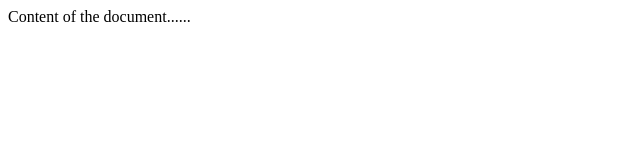
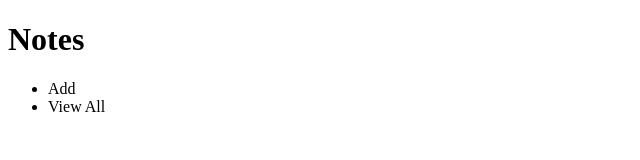
Before and after one commit to dwiprabowo/html5, a plain HTML site: page notes/index.html in a window 1280 px wide. Shown: the whole page, without its empty margins (0-640 px from the left). Drawn offline with Linux system fonts and the light colour scheme.

Commit message:
notes, first task

```diff
--- a/notes/index.html
+++ b/notes/index.html
@@ -2,9 +2,13 @@
 <html lang="en">
   <head>
     <meta charset="UTF-8">
-    <title>Title of the document</title>
+    <title>Notes</title>
   </head>
   <body>
-    Content of the document......
+    <h1>Notes</h1>
+    <ul>
+      <li>Add</li>
+      <li>View All</li>
+    </ul>
   </body>
 </html>
```
